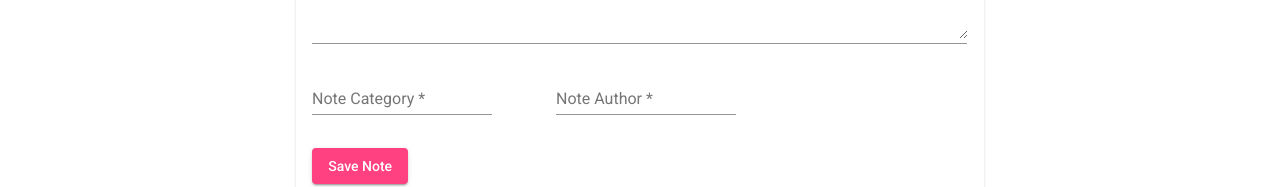
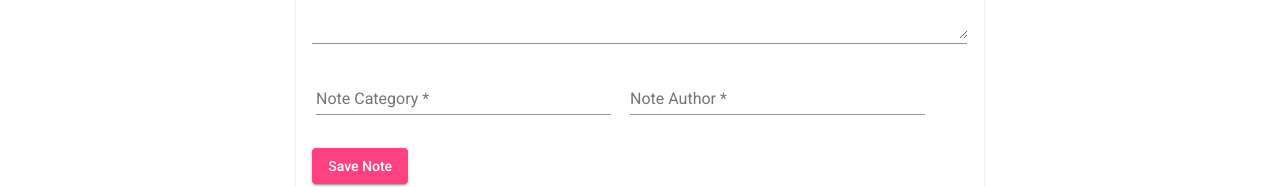
Before and after one commit to kentSarmiento/meanNotes, an Angular app: page / in a window 1280 px wide. Shown: the part 282-469 px from the top of the page. Built offline with nearby package versions, Linux system fonts and the light colour scheme; no server answers.

Commit message:
Updating UI

```diff
--- a/src/app/notes/notes-create/notes-create.component.css
+++ b/src/app/notes/notes-create/notes-create.component.css
@@ -14,16 +14,19 @@ mat-card {
 
 .category-author {
   display: flex;
+  width: 100%;
   flex-direction: row;
-  margin: .2rem auto;
+  margin: .2rem;
 }
 .category {
   display: block;
-  margin-right: 2rem;
+  width: 45%;
+  margin-right: .6rem;
 }
 .author {
   display: block;
-  margin-left: 2rem;
+  width: 45%;
+  margin-left: .6rem;
 }
 .submit {
   margin: .6rem auto;
--- a/src/app/notes/notes-list/notes-list.component.html
+++ b/src/app/notes/notes-list/notes-list.component.html
@@ -10,7 +10,7 @@
     <div class="wrapping">{{ note.content }}</div>
 
     <mat-action-row>
-      <button mat-button color="accent">Edit</button>
+      <button mat-button color="primary">Edit</button>
       <button mat-button color="warn" (click)="onDelete(note.id)">Delete</button>
     </mat-action-row>
   </mat-expansion-panel>
```
